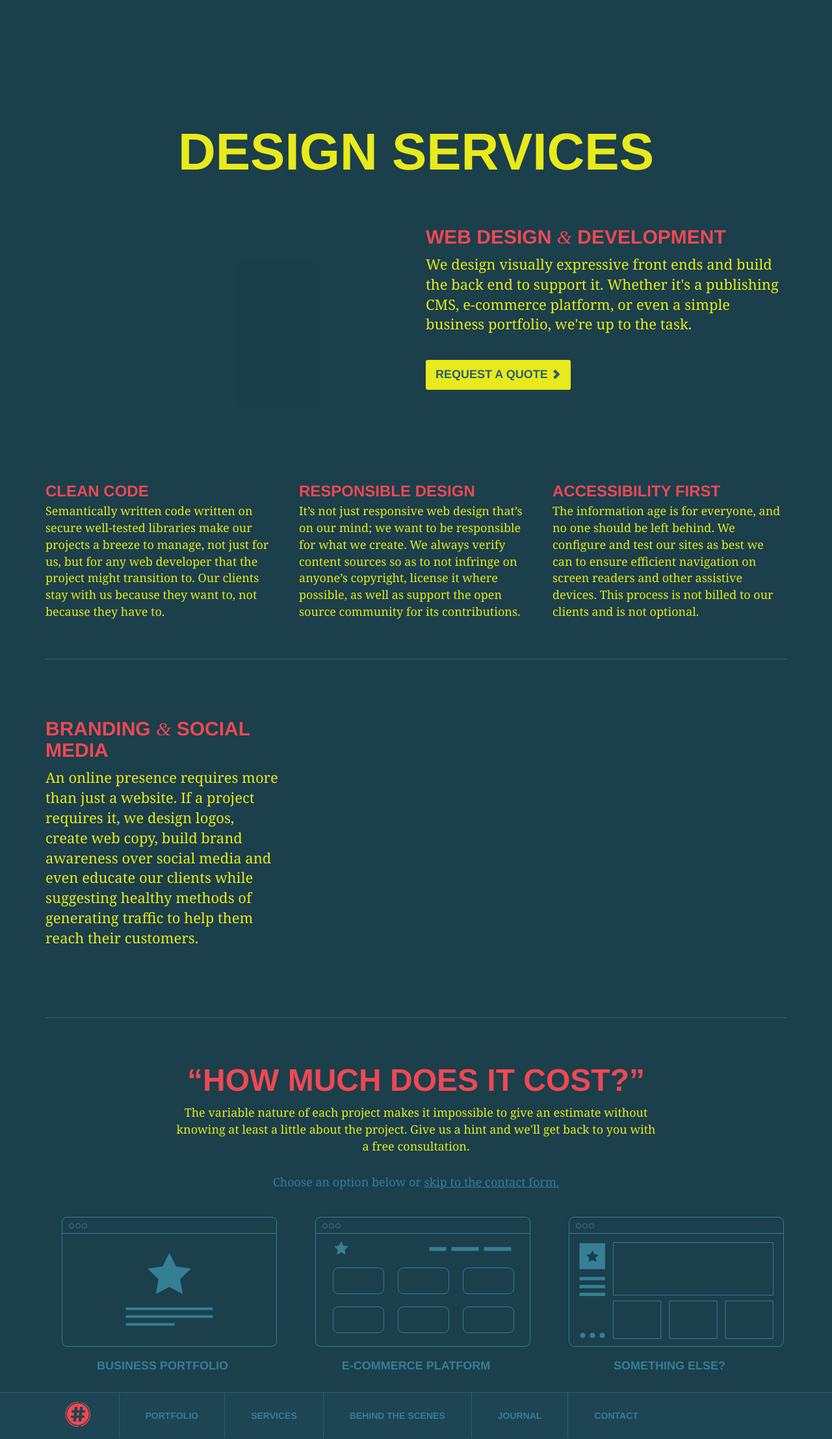
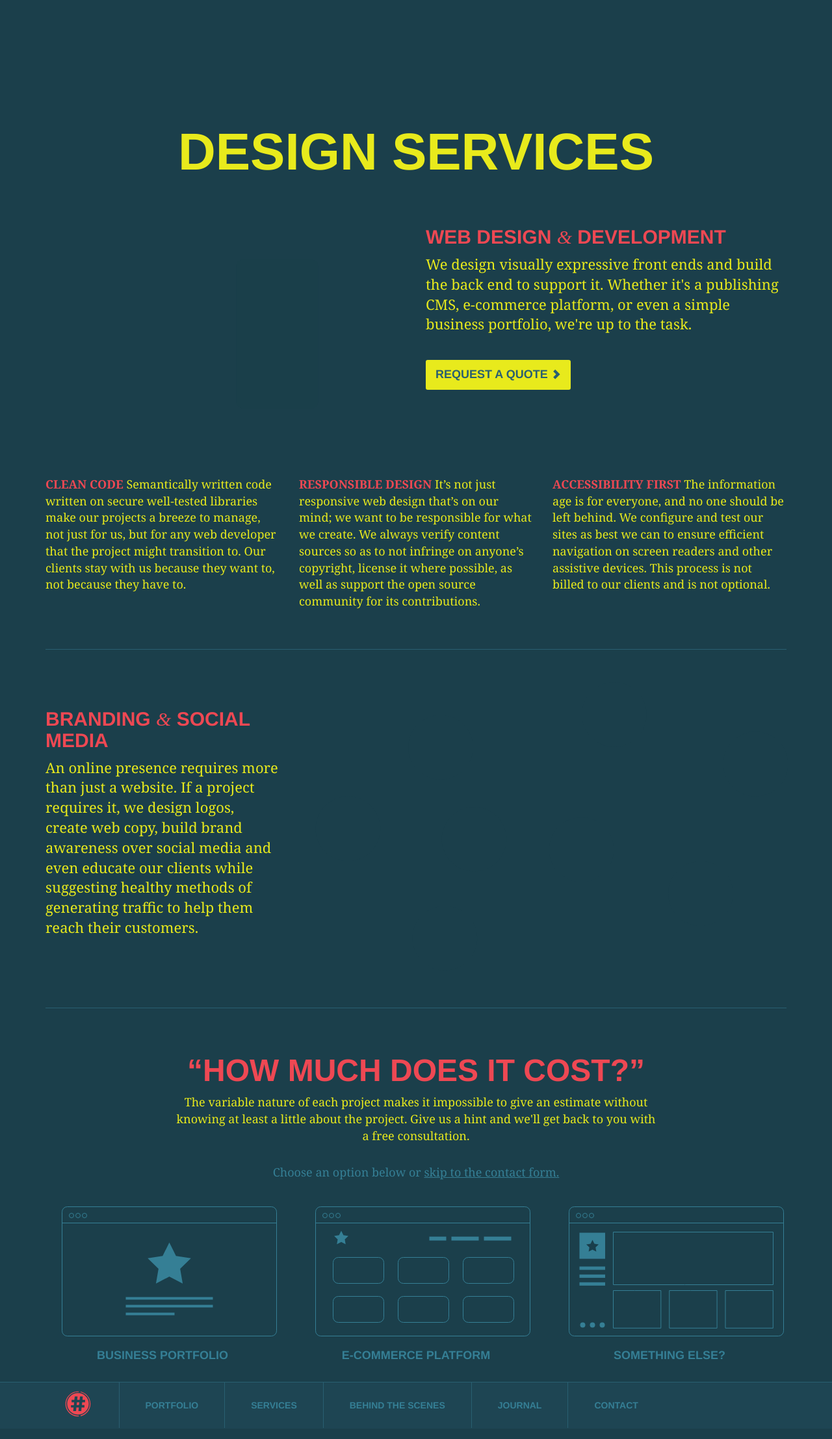
Before and after one commit to HashCookies/hashcookies.github.io, a Jekyll site: the page built from services.html, in a window 1280 px wide. Shown: the whole page at 65% size. Built offline with Jekyll 4.4.1, drawn with Linux system fonts in a browser that asks for light colours; nearby versions of some CDN libraries; comment, search, counter and statistics services are not loaded.

Commit message:
General fixes

```diff
--- a/_includes/services.html
+++ b/_includes/services.html
@@ -39,18 +39,15 @@
 			</div>
 			<div class="clearfix"></div>
 			<div class="col-sm-4 hidden-xs">
-				<h4>Clean Code</h4>
-				<p>Semantically written code written on secure well-tested libraries make our projects a breeze to manage, not just for us, but for any web developer that the project might transition to. Our clients stay with us because they want to, not because they have to.</p>
+				<p><strong>Clean Code</strong> Semantically written code written on secure well-tested libraries make our projects a breeze to manage, not just for us, but for any web developer that the project might transition to. Our clients stay with us because they want to, not because they have to.</p>
 			</div>
 
 			<div class="col-sm-4 hidden-xs">
-				<h4>Responsible Design</h4>
-				<p>It’s not just responsive web design that’s on our mind; we want to be responsible for what we create. We always verify content sources so as to not infringe on anyone’s copyright, license it where possible, as well as support the open source community for its contributions.</p>
+				<p><strong>Responsible Design</strong> It’s not just responsive web design that’s on our mind; we want to be responsible for what we create. We always verify content sources so as to not infringe on anyone’s copyright, license it where possible, as well as support the open source community for its contributions.</p>
 			</div>
 
 			<div class="col-sm-4 hidden-xs">
-				<h4>Accessibility first</h4>
-				<p>The information age is for everyone, and no one should be left behind. We configure and test our sites as best we can to ensure efficient navigation on screen readers and other assistive devices. This process is not billed to our clients and is not optional.</p>
+				<p><strong>Accessibility first</strong> The information age is for everyone, and no one should be left behind. We configure and test our sites as best we can to ensure efficient navigation on screen readers and other assistive devices. This process is not billed to our clients and is not optional.</p>
 			</div>
 
 
--- a/_sass/_style.scss
+++ b/_sass/_style.scss
@@ -452,7 +452,10 @@ body.light-bg {
 		font-family: $serif;
 		font-weight: 300;
 		strong {
-			font-weight: normal;
+			font-weight: bold;
+			color: $red;
+			font-variant: small-caps;
+			text-transform: uppercase;
 		}
 		@media (min-width: $screen-sm-min) {
 			font-size: 18px;
```
